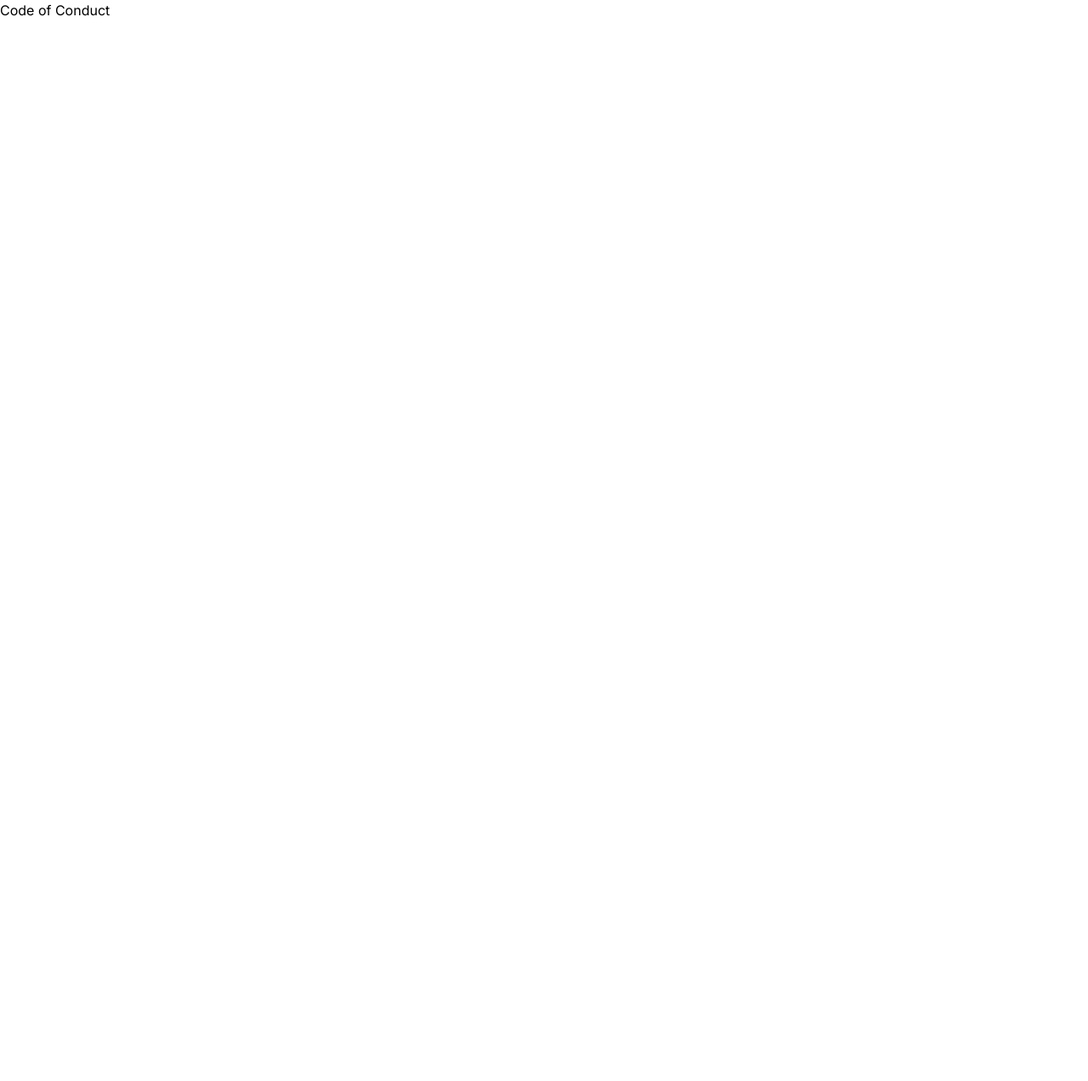
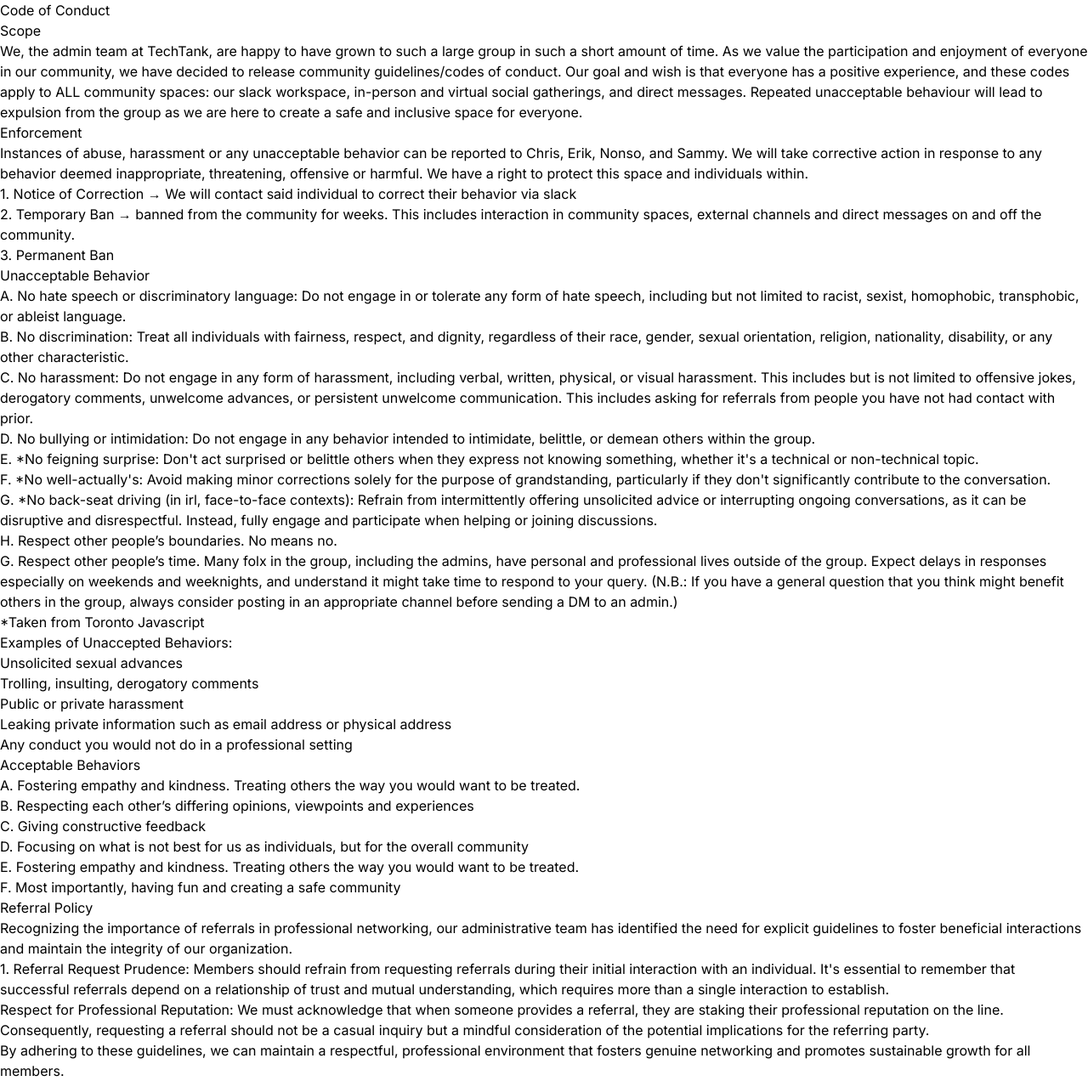
Before and after one commit to tech-tankorg/techtank-site, a Next.js app: page /code-of-conduct in a window 1280 px wide. Shown: the whole page at 85% size. Before the commit the page ends 800 px from the top, so only its background shows below. Built offline with nearby package versions, Linux system fonts and the light colour scheme.

Commit message:
added content for CoC

```diff
--- a/app/code-of-conduct/page.tsx
+++ b/app/code-of-conduct/page.tsx
@@ -1,3 +1,172 @@
 export default function CoC() {
-  return <h2>Code of Conduct</h2>;
+  // TODO: to improve readability, create lists for the texts in a utils/constants file and map through it instead
+  return (
+    <section>
+      <h2>Code of Conduct</h2>
+      {/* SCOPE */}
+      <div>
+        <h4>Scope</h4>
+        <p>
+          We, the admin team at TechTank, are happy to have grown to such a
+          large group in such a short amount of time. As we value the
+          participation and enjoyment of everyone in our community, we have
+          decided to release community guidelines/codes of conduct. Our goal and
+          wish is that everyone has a positive experience, and these codes apply
+          to ALL community spaces: our slack workspace, in-person and virtual
+          social gatherings, and direct messages. Repeated unacceptable
+          behaviour will lead to expulsion from the group as we are here to
+          create a safe and inclusive space for everyone.
+        </p>
+      </div>
+      {/* ENFORCEMENT */}
+      <div>
+        <h4>Enforcement</h4>
+        <p>
+          Instances of abuse, harassment or any unacceptable behavior can be
+          reported to Chris, Erik, Nonso, and Sammy. We will take corrective
+          action in response to any behavior deemed inappropriate, threatening,
+          offensive or harmful. We have a right to protect this space and
+          individuals within.
+        </p>
+        <ul>
+          <li>
+            1. Notice of Correction → We will contact said individual to correct
+            their behavior via slack
+          </li>
+          <li>
+            2. Temporary Ban → banned from the community for weeks. This
+            includes interaction in community spaces, external channels and
+            direct messages on and off the community.
+          </li>
+          <li>3. Permanent Ban</li>
+        </ul>
+      </div>
+      {/* UNACCEPTABLE BEHAVIOR */}
+      <div>
+        <h4>Unacceptable Behavior</h4>
+        <ul>
+          <li>
+            A. No hate speech or discriminatory language: Do not engage in or
+            tolerate any form of hate speech, including but not limited to
+            racist, sexist, homophobic, transphobic, or ableist language.
+          </li>
+          <li>
+            B. No discrimination: Treat all individuals with fairness, respect,
+            and dignity, regardless of their race, gender, sexual orientation,
+            religion, nationality, disability, or any other characteristic.
+          </li>
+          <li>
+            C. No harassment: Do not engage in any form of harassment, including
+            verbal, written, physical, or visual harassment. This includes but
+            is not limited to offensive jokes, derogatory comments, unwelcome
+            advances, or persistent unwelcome communication. This includes
+            asking for referrals from people you have not had contact with
+            prior.
+          </li>
+          <li>
+            D. No bullying or intimidation: Do not engage in any behavior
+            intended to intimidate, belittle, or demean others within the group.
+          </li>
+          <li>
+            E. *No feigning surprise: Don&apos;t act surprised or belittle
+            others when they express not knowing something, whether it&apos;s a
+            technical or non-technical topic.
+          </li>
+          <li>
+            F. *No well-actually&apos;s: Avoid making minor corrections solely
+            for the purpose of grandstanding, particularly if they don&apos;t
+            significantly contribute to the conversation.
+          </li>
+          <li>
+            G. *No back-seat driving (in irl, face-to-face contexts): Refrain
+            from intermittently offering unsolicited advice or interrupting
+            ongoing conversations, as it can be disruptive and disrespectful.
+            Instead, fully engage and participate when helping or joining
+            discussions.
+          </li>
+          <li>H. Respect other people’s boundaries. No means no.</li>
+          <li>
+            G. Respect other people’s time. Many folx in the group, including
+            the admins, have personal and professional lives outside of the
+            group. Expect delays in responses especially on weekends and
+            weeknights, and understand it might take time to respond to your
+            query.{" "}
+            <span>
+              (N.B.: If you have a general question that you think might benefit
+              others in the group, always consider posting in an appropriate
+              channel before sending a DM to an admin.)
+            </span>
+          </li>
+          <p>*Taken from Toronto Javascript</p>
+
+          <h5>Examples of Unaccepted Behaviors:</h5>
+          <ul>
+            <li>Unsolicited sexual advances</li>
+            <li>Trolling, insulting, derogatory comments </li>
+            <li>Public or private harassment </li>
+            <li>
+              Leaking private information such as email address or physical
+              address{" "}
+            </li>
+            <li>Any conduct you would not do in a professional setting</li>
+          </ul>
+        </ul>
+      </div>
+      {/* ACCEPTABLE BEHAVIOR */}
+      <div>
+        <h4>Acceptable Behaviors</h4>
+        <ul>
+          <li>
+            A. Fostering empathy and kindness. Treating others the way you would
+            want to be treated.
+          </li>
+          <li>
+            B. Respecting each other’s differing opinions, viewpoints and
+            experiences
+          </li>
+          <li>C. Giving constructive feedback</li>
+          <li>
+            D. Focusing on what is not best for us as individuals, but for the
+            overall community
+          </li>
+          <li>
+            E. Fostering empathy and kindness. Treating others the way you would
+            want to be treated.
+          </li>
+          <li>F. Most importantly, having fun and creating a safe community</li>
+        </ul>
+      </div>
+      {/* REFERRAL POLICY */}
+      <div>
+        <h4>Referral Policy</h4>
+        <p>
+          Recognizing the importance of referrals in professional networking,
+          our administrative team has identified the need for explicit
+          guidelines to foster beneficial interactions and maintain the
+          integrity of our organization.
+        </p>
+        <ul>
+          <li>
+            1. Referral Request Prudence: Members should refrain from requesting
+            referrals during their initial interaction with an individual.
+            It&apos;s essential to remember that successful referrals depend on
+            a relationship of trust and mutual understanding, which requires
+            more than a single interaction to establish.
+          </li>
+          <li>
+            Respect for Professional Reputation: We must acknowledge that when
+            someone provides a referral, they are staking their professional
+            reputation on the line. Consequently, requesting a referral should
+            not be a casual inquiry but a mindful consideration of the potential
+            implications for the referring party.
+          </li>
+        </ul>
+        <p>
+          By adhering to these guidelines, we can maintain a respectful,
+          professional environment that fosters genuine networking and promotes
+          sustainable growth for all members.
+        </p>
+      </div>
+    </section>
+  );
 }
```
